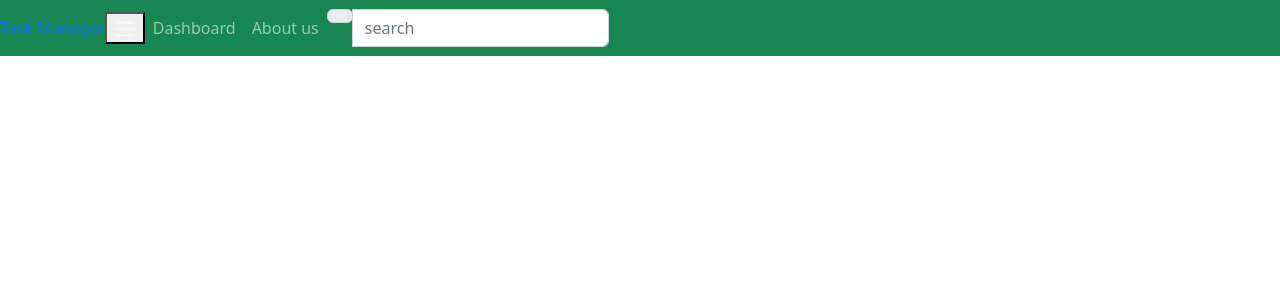
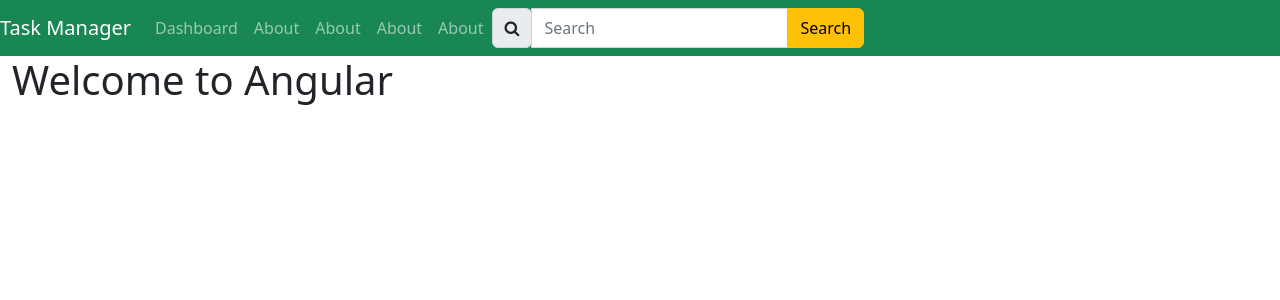
Before and after one commit to Lahuraje/angular11_task, an Angular app in the folder taskmgmtsys/: page / in a window 1280 px wide. Shown: the top 300 px of the page. Built offline with nearby package versions, Linux system fonts and the light colour scheme.

Commit message:
nav bar added

```diff
--- a/taskmgmtsys/angular.json
+++ b/taskmgmtsys/angular.json
@@ -29,7 +29,8 @@
             ],
             "scripts": [
               "node_modules/jquery/dist/jquery.js",
-              "node_modules/popper.js/dist/umd/popper.js"
+              "node_modules/popper.js/dist/umd/popper.js",
+              "node_modules/bootstrap/dist/js/bootstrap.js"
 
             ]
           },
--- a/taskmgmtsys/src/app/nav/header/header.component.css
+++ b/taskmgmtsys/src/app/nav/header/header.component.css
@@ -0,0 +1,8 @@
+.cust-hgt{
+    height: 40px !important;
+
+}
+
+.cst-r-float{
+    float: right;
+}
--- a/taskmgmtsys/src/app/nav/header/header.component.html
+++ b/taskmgmtsys/src/app/nav/header/header.component.html
@@ -1,29 +1,41 @@
 <nav class="navbar navbar-expand-sm bg-success navbar-dark">
-    <a href="navbar-band" >Task Manager</a>
-    <button class="navbar-toggle" type="button" data-toggle="collapse" data-target="#mynav">
+    <a class="navbar-brand" href="#"> Task Manager </a>
+    <button class="navbar-toggler" type="button" data-toggle="collapse" data-target="#mynav">
         <span class="navbar-toggler-icon"></span>
-
     </button>
-    <div class="collapse navbar-collapse" id="mynav">
+    <div class="collapse navbar-collapse cst-r-float" id="mynav">
         <ul class="navbar-nav mr-auto">
             <li class="nav-item">
-                <a class="nav-link" href="#"> Dashboard</a>
+                <a class="nav-link" href="#">Dashboard</a>
             </li>
             <li class="nav-item">
-                <a class="nav-link" href="#"> About us</a>
+                <a class="nav-link" href="#">About</a>
+            </li>
+            <li class="nav-item">
+                <a class="nav-link" href="#">About</a>
+            </li>
+            <li class="nav-item">
+                <a class="nav-link" href="#">About</a>
+            </li>
+            <li class="nav-item">
+                <a class="nav-link" href="#">About</a>
             </li>
         </ul>
+
         <form class="form-inline my-2 my-lg-0">
             <div class="input-group">
                 <div class="input-group-prepend">
-                    <span class="input-group-text" id="search">
-                        <i class="fa-fa-search"></i>
-                    </span>
+                    <span class="input-group-text cust-hgt" id="search"><i class="fa fa-search"></i></span>
                 </div>
-                <input type="text" class="form-control" placeholder="search">
+                <input type="text" class="form-control" placeholder="Search" />
+                <button class="btn btn-warning my-2 my-sm-0" type="button">Search</button>
             </div>
 
         </form>
     </div>
+</nav>
 
-</nav>
+<div class="container-fluid">
+    <h1>Welcome to Angular</h1>
+
+</div>
```
